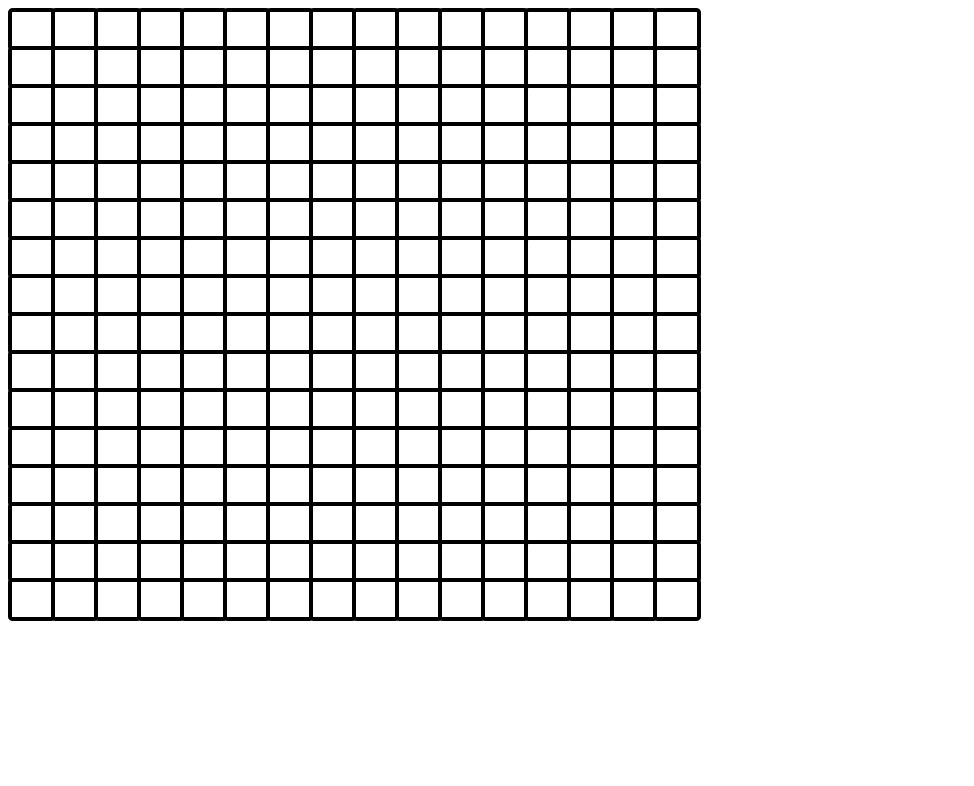
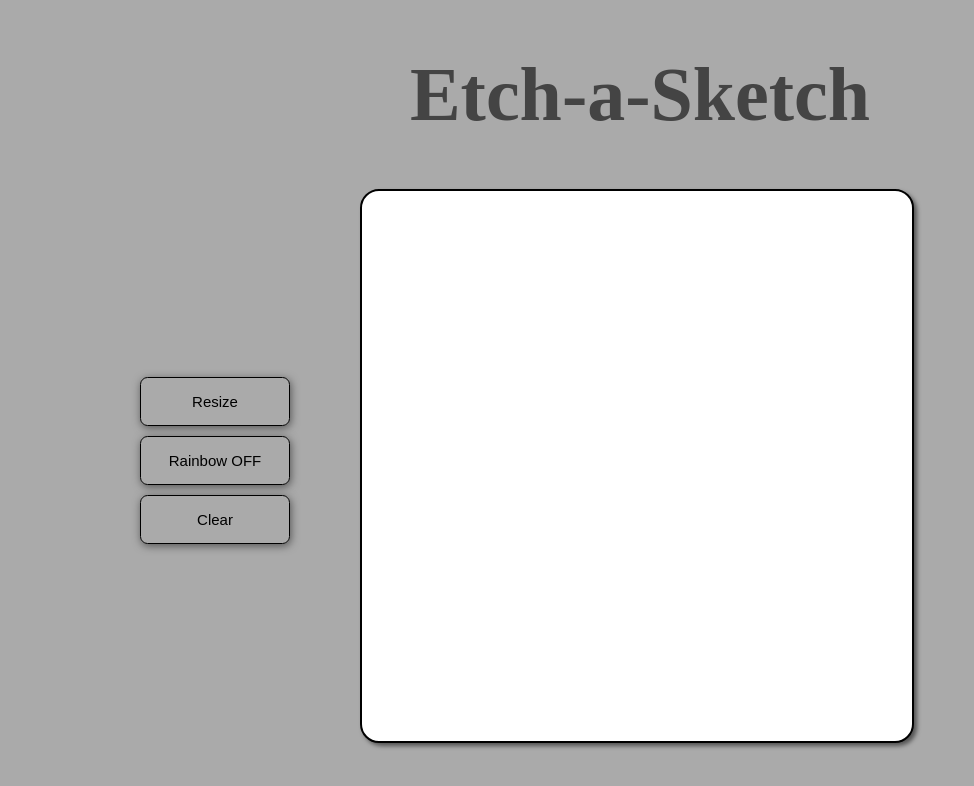
Before and after one commit to MahyarJav/etch-a-sketch, a plain HTML site: page index.html in a window 1280 px wide. Shown: the whole page, without its empty margins (0-974 px from the left). Drawn offline with Linux system fonts and the light colour scheme.

Commit message:
Completed Odin Project Etch-a-sketch

```diff
--- a/index.html
+++ b/index.html
@@ -11,7 +11,11 @@
 </head>
 
 <body>
-    <div class="container" id="container"></div>
+    <header>
+        <h1 class="page-title" id="page-title">Etch-a-Sketch</h1>
+    </header>
+    <div class="container" id="container">
+    </div>
 </body>
 
 </html>
--- a/index.js
+++ b/index.js
@@ -1,21 +1,78 @@
-const squareDiv = document.createElement("div")
-const mainContent = document.querySelector("#container")
-for (let i = 1; i <= 16; i++) {
-    for (let j = 1; j <= 16; j++) {
-        mainContent.innerHTML +=
-            `<div class="gridBox no-gutter" id='column${i}'></div>`
+const resizeButton = document.createElement("button");
+const rgbButton = document.createElement("button");
+const clearButton = document.createElement("button");
+const mainContainer = document.querySelector("#container")
+const mainContent = document.createElement("div");
+const settingsDiv = document.createElement("div");
+const squareDiv = document.createElement("div");
+const DEFAULT_GRID = 12;
+
+mainContent.classList.add("content")
+mainContent.setAttribute("id", "content")
+settingsDiv.classList.add("settings-div")
+squareDiv.classList.add("square-div")
+squareDiv.setAttribute("id", "square-div")
+
+mainContainer.appendChild(mainContent)
+mainContent.appendChild(settingsDiv)
+mainContent.appendChild(squareDiv)
+settingsDiv.appendChild(resizeButton)
+settingsDiv.appendChild(rgbButton)
+settingsDiv.appendChild(clearButton)
+
+resizeButton.textContent = "Resize";
+rgbButton.textContent = "Rainbow OFF";
+clearButton.textContent = "Clear";
+
+let colorMode = false
+let gridSize = DEFAULT_GRID;
+
+function randomColor() {
+    return Math.floor(Math.random() * 256)
+}
+
+function render(gridSize) {
+    squareDiv.style.gridTemplateColumns = `repeat(${gridSize}, auto)`;
+    squareDiv.style.gridTemplateRows = `repeat(${gridSize}, auto)`;
+    for (let i = 0; i < gridSize ** 2; i++) {
+        const squareElement = document.createElement("div")
+        squareElement.classList.add("square-element");
+        squareElement.addEventListener("mouseover", changeColor)
+        squareElement.style.opacity = 0;
+        squareDiv.appendChild(squareElement)
     }
 }
 
-const grids = document.querySelector(".gridBox")
-function onHover() {
-
+function changeColor(e) {
+    e.target.style.backgroundColor =
+        `${colorMode
+            ? `rgb(${randomColor()}, ${randomColor()}, ${randomColor()})`
+            : "black"} `;
+    e.target.style.opacity = (e.target.style.opacity < 1) ? parseFloat(e.target.style.opacity) + 0.1 : 1;
 }
 
-function onLeave() {
+resizeButton.addEventListener("click", () => {
+    gridSize = parseInt(window.prompt("What grid size would you like?(max 100)"))
+    squareDiv.innerHTML = ""
+    if (gridSize <= 100 && gridSize > 0) {
+        render(gridSize)
+    } else { alert("Please input number between 1 and 100!") }
+})
 
+clearButton.addEventListener("click", () => {
+    let answer = confirm("Are you sure you'd like to clear your masterpiece?!")
+    if (answer) {
+        squareDiv.querySelectorAll("div").forEach(box => (box.style.backgroundColor = "", box.style.opacity = 0))
+    }
+})
+
+rgbButton.addEventListener("click", () => {
+    colorMode = !colorMode;
+    colorMode ?
+        rgbButton.textContent = "Rainbow ON"
+        : rgbButton.textContent = "Rainbow OFF"
+})
+
+window.onload = () => {
+    render(DEFAULT_GRID)
 }
-
-function trail() {
-
-}
--- a/styles.css
+++ b/styles.css
@@ -1,19 +1,67 @@
-html {
+*::before,
+*::after {
     box-sizing: border-box;
     padding: 0;
+    margin: 0;
+}
+
+body {
+    margin-top: 50px;
+    color: #444444;
+    background-color: #AAAAAA;
+    text-align: center;
+    font-size: 38px;
+}
+
+button {
+    font-size: 15px;
+    width: 100%;
+    padding: 15px 25px;
+    background-color: inherit;
+    box-shadow: 1px 2px 8px rgba(0, 0, 0, 0.5);
+    border: 1px solid black;
+    border-radius: 0.5em;
+    margin-bottom: 10px;
+    cursor: pointer;
 }
 
 .container {
-    display: grid;
-    grid-template-columns: repeat(16, 42px);
-    grid-template-rows: repeat(16, 37px);
-    gap: 1px;
+    max-width: 1000px;
+    margin: auto;
 }
 
-.gridBox {
+.content {
+    display: flex;
+    justify-content: flex-start;
+    align-items: center;
+    gap: 70px;
+}
+
+.settings-div {
+    display: flex;
+    flex-direction: column;
+    align-items: center;
+    justify-content: center;
+    width: 150px;
+}
+
+.square-div {
+    display: grid;
+    border: 2px solid black;
+    box-shadow: 3px 3px 4px rgba(0, 0, 0, 0.5);
+    border-radius: 0.5em;
     background-color: white;
-    width: 40px;
-    height: 35px;
-    border: 4px solid black;
-    border-radius: 10%
+    width: 550px;
+    height: 550px;
 }
+
+
+button:active {
+    top: 1px;
+    left: 2px;
+    box-shadow: none;
+}
+
+button:hover {
+    transform: scale(1.05);
+}
```
